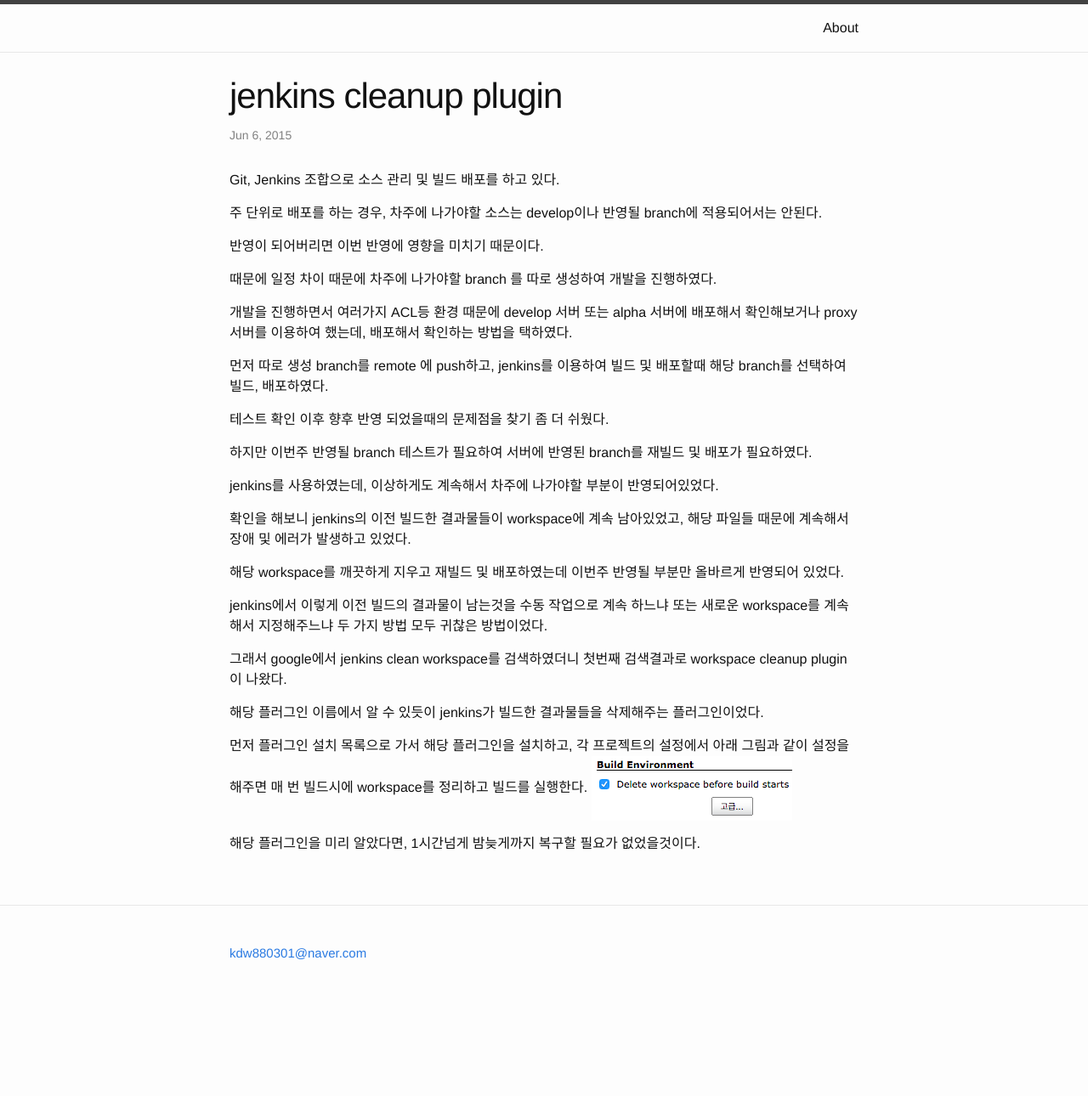
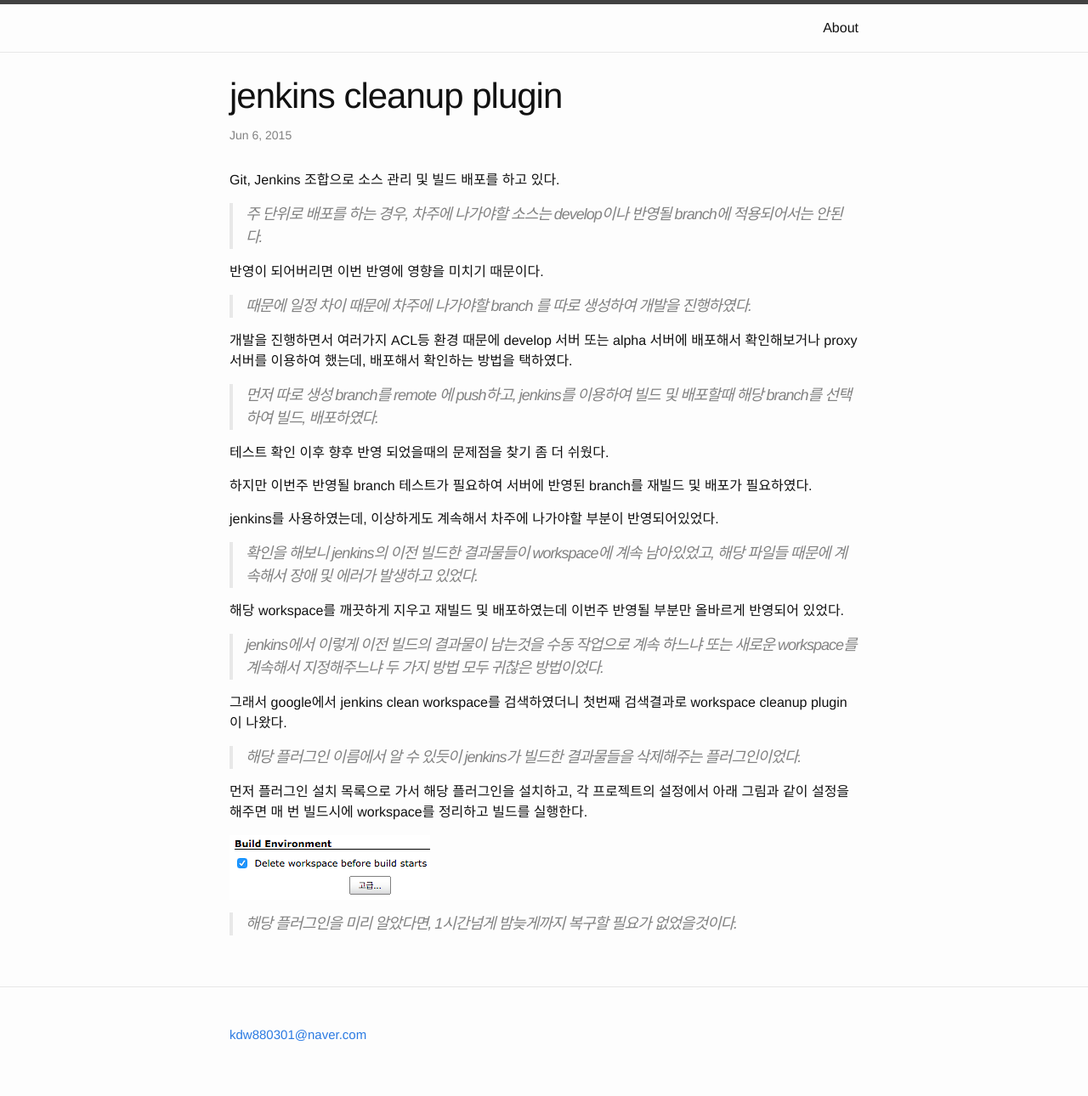
Before and after one commit to donghwi-kim/donghwi-kim.github.io, a Jekyll site: the page built from _posts/2015-06-06-jenkins cleanup plugin.markdown, in a window 1280 px wide. Shown: the whole page at 85% size. Built offline with Jekyll 4.4.1, drawn with Linux system fonts in a browser that asks for light colours; before the commit the page ends 1194 px from its top, so only the background shows below that.

```diff
--- a/_posts/2015-05-31-jenkins cleanup plugin.markdown
+++ b/_posts/2015-06-06-jenkins cleanup plugin.markdown
@@ -6,18 +6,18 @@ categories:	jekyll update
 ---
 Git, Jenkins 조합으로 소스 관리 및 빌드 배포를 하고 있다.
 
-주 단위로 배포를 하는 경우, 차주에 나가야할 소스는 develop이나 반영될 branch에 적용되어서는 안된다.
+> 주 단위로 배포를 하는 경우, 차주에 나가야할 소스는 develop이나 반영될 branch에 적용되어서는 안된다.
 
 반영이 되어버리면 이번 반영에 영향을 미치기 때문이다.
 
 
-때문에 일정 차이 때문에 차주에 나가야할 branch 를 따로 생성하여 개발을 진행하였다.
+> 때문에 일정 차이 때문에 차주에 나가야할 branch 를 따로 생성하여 개발을 진행하였다.
 
 개발을 진행하면서 여러가지 ACL등 환경 때문에 develop 서버 또는 alpha 서버에 배포해서 확인해보거나
 proxy서버를 이용하여 했는데, 배포해서 확인하는 방법을 택하였다.
 
 
-먼저 따로 생성 branch를 remote 에 push하고, jenkins를 이용하여 빌드 및 배포할때 해당 branch를 선택하여 빌드, 배포하였다.
+> 먼저 따로 생성 branch를 remote 에 push하고, jenkins를 이용하여 빌드 및 배포할때 해당 branch를 선택하여 빌드, 배포하였다.
 
 테스트 확인 이후 향후 반영 되었을때의 문제점을 찾기 좀 더 쉬웠다.
 
@@ -26,19 +26,20 @@ proxy서버를 이용하여 했는데, 배포해서 확인하는 방법을 택
 jenkins를 사용하였는데, 이상하게도 계속해서 차주에 나가야할 부분이 반영되어있었다.
 
 
-확인을 해보니 jenkins의 이전 빌드한 결과물들이 workspace에 계속 남아있었고, 해당 파일들 때문에 계속해서 장애 및 에러가 발생하고 있었다.
+> 확인을 해보니 jenkins의 이전 빌드한 결과물들이 workspace에 계속 남아있었고, 해당 파일들 때문에 계속해서 장애 및 에러가 발생하고 있었다.
 
 해당 workspace를 깨끗하게 지우고 재빌드 및 배포하였는데 이번주 반영될 부분만 올바르게 반영되어 있었다.
 
 
-jenkins에서 이렇게 이전 빌드의 결과물이 남는것을 수동 작업으로 계속 하느냐 또는 새로운 workspace를 계속해서 지정해주느냐 두 가지 방법 모두 귀찮은 방법이었다.
+> jenkins에서 이렇게 이전 빌드의 결과물이 남는것을 수동 작업으로 계속 하느냐 또는 새로운 workspace를 계속해서 지정해주느냐 두 가지 방법 모두 귀찮은 방법이었다.
 
 그래서 google에서 jenkins clean workspace를 검색하였더니 첫번째 검색결과로 workspace cleanup plugin이 나왔다.
 
 
-해당 플러그인 이름에서 알 수 있듯이 jenkins가 빌드한 결과물들을 삭제해주는 플러그인이었다.
+> 해당 플러그인 이름에서 알 수 있듯이 jenkins가 빌드한 결과물들을 삭제해주는 플러그인이었다.
 
 먼저 플러그인 설치 목록으로 가서 해당 플러그인을 설치하고, 각 프로젝트의 설정에서 아래 그림과 같이 설정을 해주면 매 번 빌드시에 workspace를 정리하고 빌드를 실행한다.
+
 ![](/img/Jenkins/workspaceCleanup.png)
 
-해당 플러그인을 미리 알았다면, 1시간넘게 밤늦게까지 복구할 필요가 없었을것이다.
+> 해당 플러그인을 미리 알았다면, 1시간넘게 밤늦게까지 복구할 필요가 없었을것이다.
```
